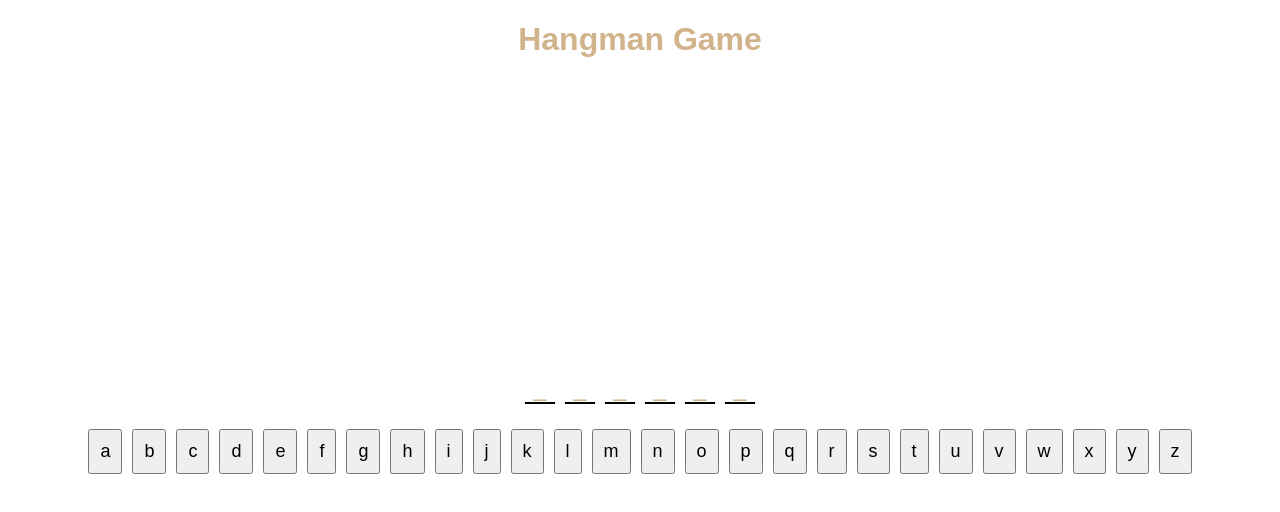
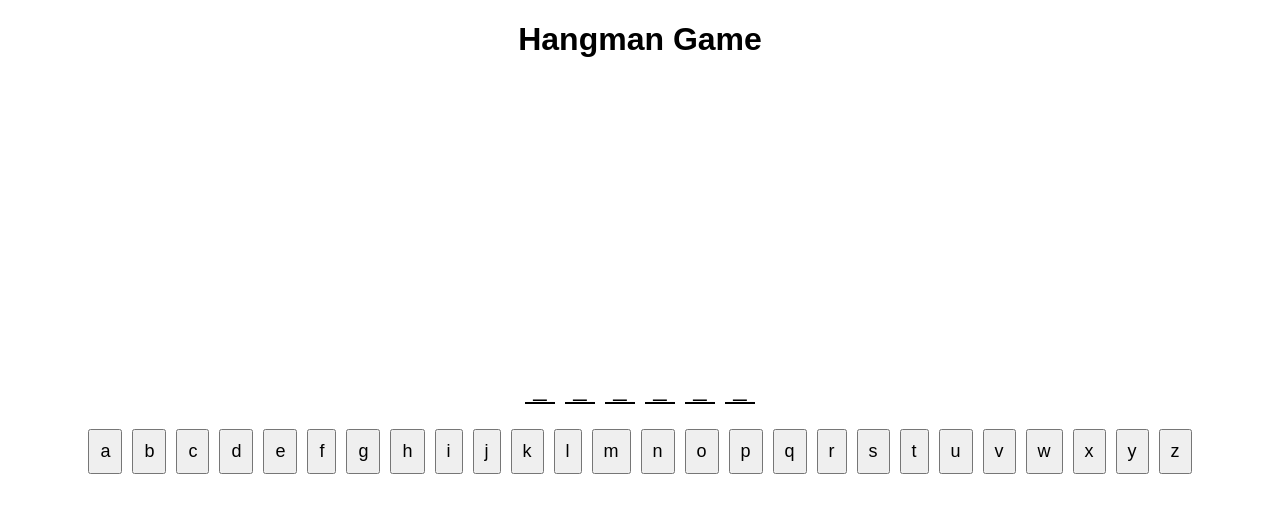
Before and after one commit to aliciawasik/stickman, a plain HTML site: page index.html in a window 1280 px wide. Drawn offline with Linux system fonts and the light colour scheme.

Commit message:
color change

```diff
--- a/index.html
+++ b/index.html
@@ -9,7 +9,6 @@
           font-family: Arial, sans-serif;
           text-align: center;
           margin: 20px;
-          color: tan
         }
         .hangman-container {
           display: inline-block;
```
